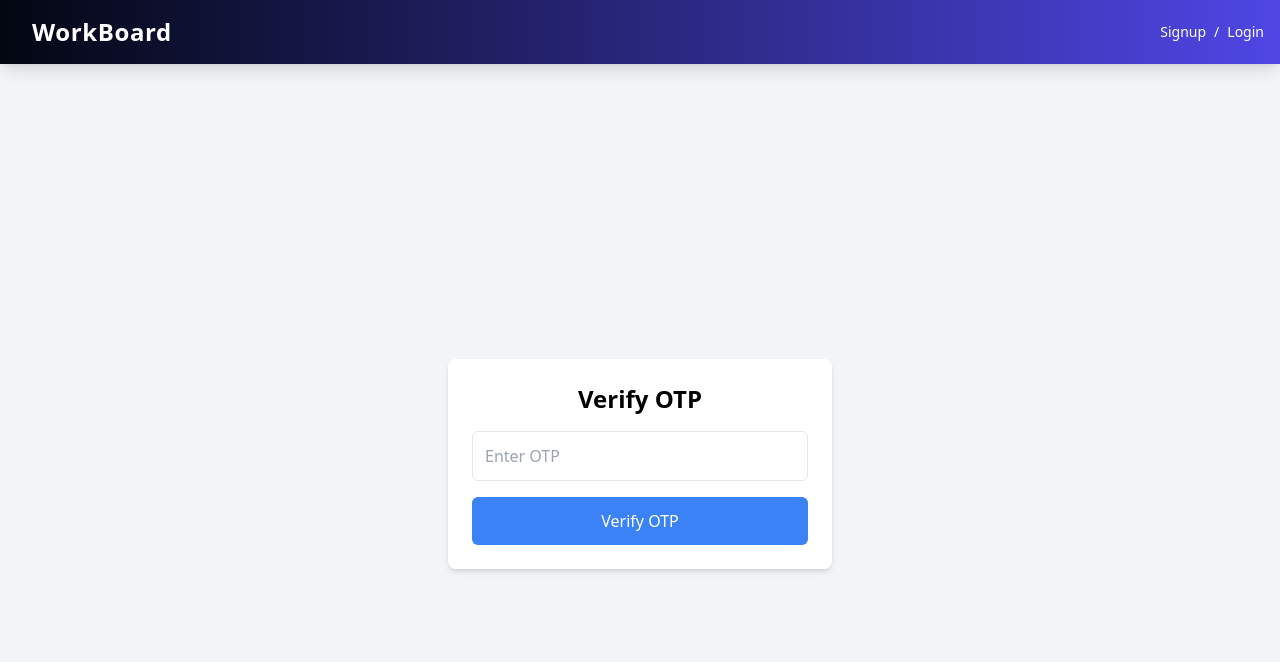
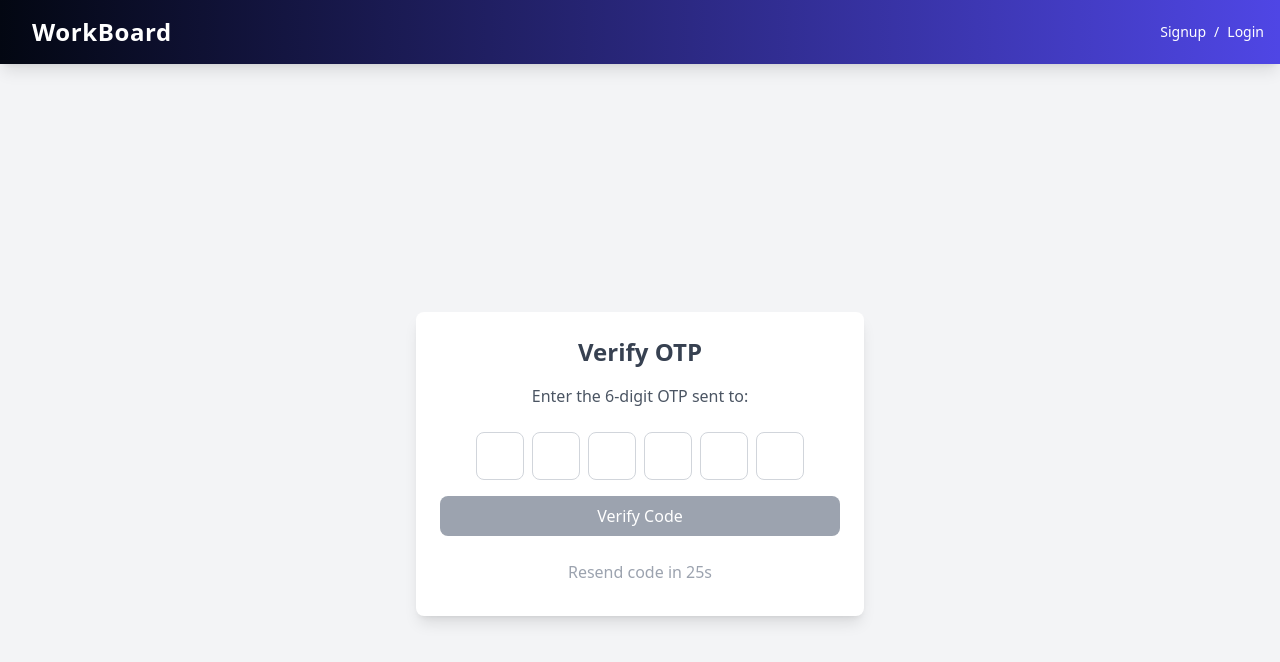
Before and after one commit to gowthamazmeera09/workboard-frontend, a React (Create React App) app: page /verify-otp in a window 1280 px wide. Shown: the top 662 px of the page. Built offline with nearby package versions, Linux system fonts and the light colour scheme.

Commit message:
added login with email verify

```diff
--- a/src/pages/Login.jsx
+++ b/src/pages/Login.jsx
@@ -12,54 +12,56 @@ function Login() {
 
     const handleSubmit = async (e) => {
         e.preventDefault();
-        setLoading(true); // Set loading state
+        setLoading(true);
+
         try {
             const response = await fetch(`${API_URL}user/login`, {
                 method: 'POST',
-                headers: {
-                    'Content-type': 'application/json',
-                },
+                headers: { 'Content-type': 'application/json' },
                 body: JSON.stringify({ email, password }),
             });
 
             const data = await response.json();
 
             if (response.ok) {
-                // Save login details in localStorage
                 localStorage.setItem('loginToken', data.token);
                 localStorage.setItem('userId', data.userId);
                 localStorage.setItem('imageUrl', data.photo);
 
-                // Navigate to the Home page
                 Navigate('/Home');
+                window.location.reload();
+            }
+            else {
+                // 🔥 USER NOT VERIFIED CASE
+                if (data.error === "Please verify your email before logging in") {
 
-                // Reload to reflect the changes
-                window.location.reload();
+                    alert("Please verify your email before logging in. A new OTP has been sent to your email.");
+
+                    // Redirect to verification page WITH EMAIL
+                    Navigate('/Verificationpage', {
+                        state: { email }
+                    });
+
                 } else {
                     setError(data.error || "Login failed");
+                }
+
                 setEmail("");
                 setPassword("");
             }
+
         } catch (error) {
             console.error("Error:", error);
             setError("An error occurred. Please try again.");
-            setEmail("");
-            setPassword("");
-        } finally {
-            setLoading(false); // Reset loading state
+        }
+        finally {
+            setLoading(false);
         }
     };
 
-    const userId = localStorage.getItem('userId');
-    useEffect(()=>{
-        if(userId){
-            // Handle any behavior when the user is already logged in
-        }
-    });
-
     return (
         <div>
-            {loading && <LoadingSpinner />} {/* Show spinner when loading */}
+            {loading && <LoadingSpinner />}
             <div className="flex min-h-full flex-1 flex-col justify-center px-6 py-12 lg:px-8">
                 <div className="sm:mx-auto sm:w-full sm:max-w-sm">
                     <img
@@ -75,60 +77,51 @@ function Login() {
                 <div className="mt-10 sm:mx-auto sm:w-full sm:max-w-sm">
                     <form onSubmit={handleSubmit} className="space-y-6">
                         <div>
-                            <label htmlFor="email" className="block text-sm/6 font-medium text-gray-900">
+                            <label className="block text-sm/6 font-medium text-gray-900">
                                 Email address
                             </label>
                             <div className="mt-2">
                                 <input
                                     value={email}
-                                    name="email"
                                     type="email"
                                     required
-                                    autoComplete="email"
                                     onChange={(e) => setEmail(e.target.value)}
-                                    className="block w-full rounded-md bg-white px-3 py-1.5 text-base text-gray-900 outline-1 -outline-offset-1 outline-gray-300 placeholder:text-gray-400 focus:outline-2 focus:-outline-offset-2 focus:outline-indigo-600 sm:text-sm/6 border-2 border-gray-300"
+                                    className="block w-full rounded-md bg-white px-3 py-1.5 text-base border-2 border-gray-300"
                                 />
                             </div>
                         </div>
 
                         <div>
                             <div className="flex items-center justify-between">
-                                <label htmlFor="password" className="block text-sm/6 font-medium text-gray-900">
+                                <label className="block text-sm/6 font-medium text-gray-900">
                                     Password
                                 </label>
-                                <div className="text-sm">
-                                    <Link to="/requestpasswordreset" className="font-semibold text-indigo-600 hover:text-indigo-500">
+                                <Link to="/requestpasswordreset" className="text-sm font-semibold text-indigo-600 hover:text-indigo-500">
                                     Forgot password?
                                 </Link>
-                                </div>
                             </div>
                             <div className="mt-2">
                                 <input
                                     value={password}
-                                    name="password"
                                     type="password"
                                     required
-                                    autoComplete="current-password"
                                     onChange={(e) => setPassword(e.target.value)}
-                                    className="block w-full rounded-md bg-white px-3 py-1.5 text-base text-gray-900 outline-1 -outline-offset-1 outline-gray-300 placeholder:text-gray-400 focus:outline-2 focus:-outline-offset-2 focus:outline-indigo-600 sm:text-sm/6 border-2 border-gray-300"
+                                    className="block w-full rounded-md bg-white px-3 py-1.5 text-base border-2 border-gray-300"
                                 />
                             </div>
                         </div>
 
-                        {/* Display error message */}
                         {error && <div className="text-red-600 mx-16 mb-5">{error}</div>}
 
-                        <div>
                         <button
                             type="submit"
-                                className="flex w-full justify-center rounded-md bg-indigo-600 px-3 py-1.5 text-sm/6 font-semibold text-white shadow-xs hover:bg-indigo-500 focus-visible:outline-2 focus-visible:outline-offset-2 focus-visible:outline-indigo-600"
+                            className="flex w-full justify-center rounded-md bg-indigo-600 px-3 py-1.5 text-sm font-semibold text-white hover:bg-indigo-500"
                         >
                             Sign in
                         </button>
-                        </div>
                     </form>
 
-                    <p className="mt-10 text-center text-sm/6 text-gray-500">
+                    <p className="mt-10 text-center text-sm text-gray-500">
                         Not a member?{' '}
                         <Link to="/Signup" className="font-semibold text-indigo-600 hover:text-indigo-500">
                             Register Here
--- a/src/pages/VerifyOTP.jsx
+++ b/src/pages/VerifyOTP.jsx
@@ -1,60 +1,150 @@
-import { useState } from "react";
-import axios from "axios";
-import { API_URL } from "../data/data";
-import { useNavigate, useLocation } from "react-router-dom";
-import LoadingSpinner from "./LoadingSpinner";
+import React, { useState, useEffect, useRef } from 'react';
+import { API_URL } from '../data/data';
+import { useNavigate, useLocation } from 'react-router-dom';
+import LoadingSpinner from './LoadingSpinner';
 
-const VerifyOTP = () => {
-    const [otp, setOtp] = useState("");
-    const [message, setMessage] = useState("");
-    const [loading, setLoading] = useState(false);  // Loading state
-    const Navigate = useNavigate();
+function VerifyOTP() {
+  const [code, setCode] = useState(new Array(6).fill(""));
+  const [resendTimer, setResendTimer] = useState(30);
+  const [isSubmitting, setIsSubmitting] = useState(false);
+
+  const inputsRef = useRef([]);
+  const navigate = useNavigate();
   const location = useLocation();
   const email = location.state?.email;
 
-    const handleSubmit = async (e) => {
-        e.preventDefault();
-        setLoading(true); // Start loading
-        try {
-            const res = await axios.post(`${API_URL}user/verify-otp`, { email, otp });
-            setMessage(res.data.success);
-            if (res.status === 200) {
-                Navigate('/reset-password', { state: { email } });
+  // Handle input change
+  const handleChange = (e, index) => {
+    const value = e.target.value;
+    if (/^[0-9]?$/.test(value)) {
+      const newCode = [...code];
+      newCode[index] = value;
+      setCode(newCode);
+
+      if (value && index < 5) {
+        inputsRef.current[index + 1]?.focus();
       }
-        } catch (error) {
-            setMessage(error.response?.data?.error || "Invalid OTP.");
-        } finally {
-            setLoading(false); // Reset loading state after request
+
+      if (newCode.every(num => num !== "")) {
+        handleSubmit(newCode.join(""));
+      }
     }
   };
 
+  // Backspace movement
+  const handleKeyDown = (e, index) => {
+    if (e.key === "Backspace" && !code[index] && index > 0) {
+      inputsRef.current[index - 1]?.focus();
+    }
+  };
+
+  // Submit OTP
+  const handleSubmit = async (finalCode) => {
+    try {
+      setIsSubmitting(true);
+
+      const response = await fetch(`${API_URL}user/verify-otp`, {
+        method: 'POST',
+        headers: { 'Content-Type': 'application/json' },
+        body: JSON.stringify({ email, otp: finalCode }),
+      });
+
+      const data = await response.json();
+
+      if (response.ok) {
+        alert("OTP Verified Successfully!");
+        navigate('/reset-password', { state: { email } });
+      } else {
+        alert(data.error || "Invalid OTP");
+      }
+    } catch (error) {
+      console.error("Error verifying OTP:", error);
+    } finally {
+      setIsSubmitting(false);
+    }
+  };
+
+  // Resend OTP
+  const resendCode = async () => {
+    try {
+      const response = await fetch(`${API_URL}user/request-password-reset`, {
+        method: 'POST',
+        headers: { 'Content-Type': 'application/json' },
+        body: JSON.stringify({ email }),
+      });
+
+      const data = await response.json();
+
+      if (response.ok) {
+        alert("New OTP sent successfully!");
+        setResendTimer(30);
+      } else {
+        alert(data.error || "Error resending OTP");
+      }
+    } catch (error) {
+      console.error("Error resending OTP:", error);
+    }
+  };
+
+  // Timer countdown
+  useEffect(() => {
+    if (resendTimer > 0) {
+      const timer = setTimeout(() => setResendTimer(resendTimer - 1), 1000);
+      return () => clearTimeout(timer);
+    }
+  }, [resendTimer]);
+
   return (
-        <div className="relative">
-            {loading && <LoadingSpinner />} {/* Show spinner while loading */}
-            <div className="flex justify-center items-center h-screen bg-gray-100">
-                <div className="bg-white p-6 rounded-lg shadow-md w-96">
-                    <h2 className="text-2xl font-semibold text-center mb-4">Verify OTP</h2>
-                    <form onSubmit={handleSubmit} className="flex flex-col space-y-4">
+    <div className="flex flex-col items-center justify-center min-h-screen bg-gray-100 px-4">
+      {isSubmitting && <LoadingSpinner />}
+
+      <div className="bg-white shadow-lg rounded-lg p-6 w-full max-w-md text-center">
+        <h2 className="text-2xl font-bold text-gray-700 mb-4">
+          Verify OTP
+        </h2>
+
+        <p className="text-gray-600 mb-6">
+          Enter the 6-digit OTP sent to: <br />
+          <span className="font-semibold text-indigo-600">{email}</span>
+        </p>
+
+        {/* OTP Boxes */}
+        <div className="flex justify-center gap-2 mb-4">
+          {code.map((value, index) => (
             <input
+              key={index}
+              ref={(el) => (inputsRef.current[index] = el)}
               type="text"
-                            placeholder="Enter OTP"
-                            value={otp}
-                            onChange={(e) => setOtp(e.target.value)}
-                            required
-                            className="p-3 border rounded-md focus:outline-none focus:ring-2 focus:ring-blue-400"
+              maxLength="1"
+              value={value}
+              onChange={(e) => handleChange(e, index)}
+              onKeyDown={(e) => handleKeyDown(e, index)}
+              className="w-12 h-12 text-center border border-gray-300 rounded-lg
+                         text-2xl focus:border-indigo-500 focus:ring focus:ring-indigo-300 transition"
             />
+          ))}
+        </div>
+
+        {/* Verify Button */}
         <button
-                            type="submit"
-                            className="bg-blue-500 text-white p-3 rounded-md hover:bg-blue-600 transition"
+          className="w-full py-2 text-white bg-indigo-600 rounded-lg hover:bg-indigo-700 disabled:bg-gray-400 transition"
+          onClick={() => handleSubmit(code.join(""))}
+          disabled={isSubmitting || code.some(num => num === "")}
         >
-                            Verify OTP
+          {isSubmitting ? "Verifying..." : "Verify Code"}
         </button>
-                    </form>
-                    {message && <p className="text-center text-red-500 mt-4">{message}</p>}
-                </div>
+
+        {/* Resend OTP */}
+        <button
+          className="w-full py-2 mt-4 text-indigo-600 hover:underline disabled:text-gray-400"
+          onClick={resendCode}
+          disabled={resendTimer > 0}
+        >
+          {resendTimer > 0 ? `Resend code in ${resendTimer}s` : "Resend OTP"}
+        </button>
       </div>
     </div>
   );
-};
+}
 
 export default VerifyOTP;
```
Lines whose indentation alone changed are shown as unchanged.
